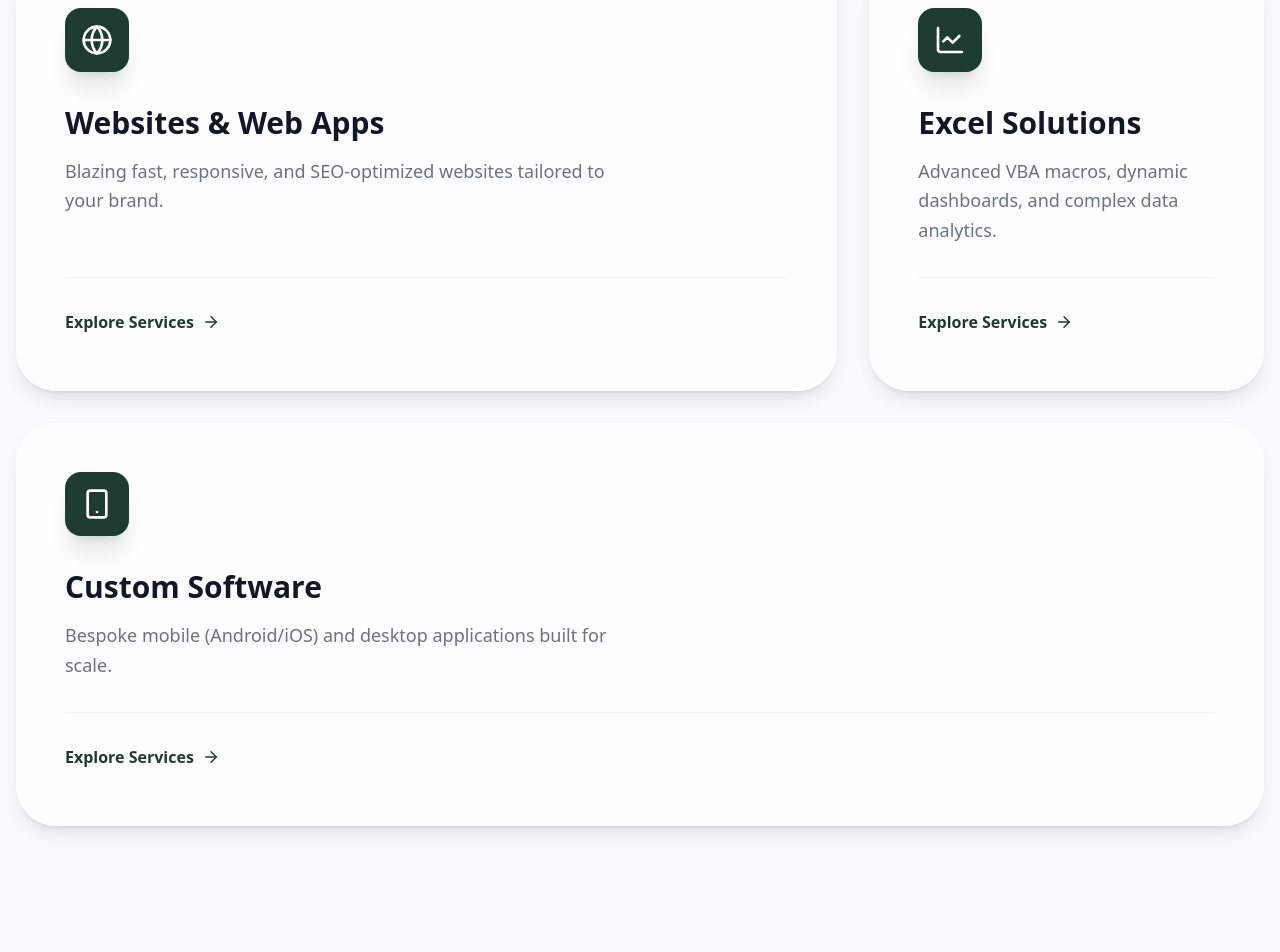
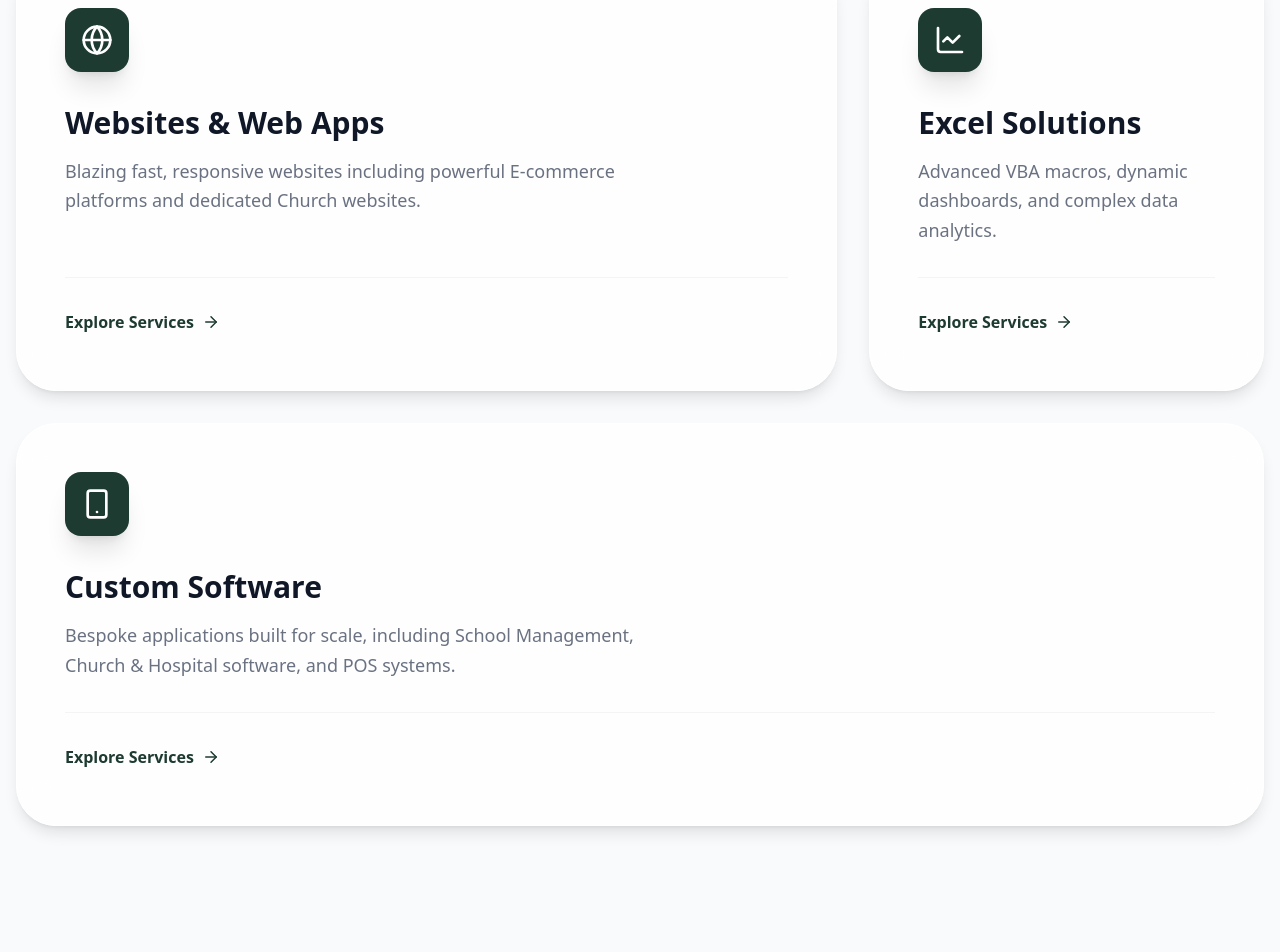
Before and after one commit to RABUNI1998/rbtechs, a React (Vite) app: page / in a window 1280 px wide. Shown: the part 1726-2678 px from the top of the page. Built offline with nearby package versions, Linux system fonts and the light colour scheme; no server answers.

Commit message:
Update copy for software types and restrict RB Player to English

```diff
--- a/src/data/products.ts
+++ b/src/data/products.ts
@@ -95,7 +95,7 @@ export const productsData: Product[] = [
     version: '1.0.1',
     releaseDate: '2026-07-08',
     pricing: { type: 'Pro Version', price: '20 GHS/month' },
-    languages: ['English', 'Spanish', 'French', 'German'],
+    languages: ['English'],
     videoTrailerUrl: 'https://www.w3schools.com/html/mov_bbb.mp4',
     systemRequirements: {
       'Windows': { os: 'Windows 10 version 1809 or higher', ram: '4 GB minimum', storage: '200 MB', architecture: 'x64, ARM64' },
--- a/src/pages/About.tsx
+++ b/src/pages/About.tsx
@@ -80,7 +80,7 @@ export default function About() {
               Founded by <strong>Joseph Marfo</strong>, RBTECH started with a simple goal: to build software that doesn't just work, but feels extraordinary to use. What began as a passion for solving complex problems has evolved into a premier agency delivering bespoke solutions globally.
             </p>
             <p className="text-lg text-gray-600 leading-relaxed mb-8">
-              From crafting the high-performance <strong>RB Player</strong> to developing intricate Excel architectures and massive web platforms, we approach every single line of code with craftsmanship and care.
+              From crafting the high-performance <strong>RB Player</strong> to developing intricate Excel architectures, full-scale E-commerce platforms, School & Church Management Software, Hospital Systems, and robust POS solutions. We approach every single line of code with craftsmanship and care.
             </p>
             <Link to="/products" className="inline-flex items-center gap-2 font-bold text-blue-600 hover:text-blue-800 transition-colors group">
               View Our Portfolio <ArrowRight size={20} className="group-hover:translate-x-1 transition-transform" />
--- a/src/pages/Home.tsx
+++ b/src/pages/Home.tsx
@@ -36,7 +36,7 @@ export default function Home() {
     {
       icon: <Globe size={32} />,
       title: 'Websites & Web Apps',
-      desc: 'Blazing fast, responsive, and SEO-optimized websites tailored to your brand.',
+      desc: 'Blazing fast, responsive websites including powerful E-commerce platforms and dedicated Church websites.',
       colSpan: 'md:col-span-2'
     },
     {
@@ -48,7 +48,7 @@ export default function Home() {
     {
       icon: <Smartphone size={32} />,
       title: 'Custom Software',
-      desc: 'Bespoke mobile (Android/iOS) and desktop applications built for scale.',
+      desc: 'Bespoke applications built for scale, including School Management, Church & Hospital software, and POS systems.',
       colSpan: 'md:col-span-3'
     },
   ];
--- a/src/pages/Services.tsx
+++ b/src/pages/Services.tsx
@@ -8,7 +8,7 @@ export default function Services() {
       icon: <Code size={32} className="text-white" />,
       title: 'Custom Software Development',
       description: 'We engineer robust, scalable, and secure enterprise software tailored to solve your most complex business bottlenecks.',
-      features: ['Architecture Design', 'API Integration', 'Cloud Deployment', 'Legacy Modernization'],
+      features: ['School Management Systems', 'Hospital & Church Software', 'POS & Inventory', 'Bespoke Enterprise Apps'],
       placeholder: 'service-software.png',
       bgColor: 'from-blue-500/20 to-blue-900/5'
     },
@@ -24,7 +24,7 @@ export default function Services() {
       icon: <Globe size={32} className="text-white" />,
       title: 'Website Development',
       description: 'From stunning corporate landing pages to complex e-commerce platforms, we build the blazing-fast web of tomorrow.',
-      features: ['Responsive React Apps', 'Technical SEO', 'CMS & Headless', 'E-commerce Solutions'],
+      features: ['E-Commerce Platforms', 'Church & NGO Websites', 'Corporate Portals', 'Responsive Web Apps'],
       placeholder: 'service-web.png',
       bgColor: 'from-teal-500/20 to-teal-900/5'
     },
```
